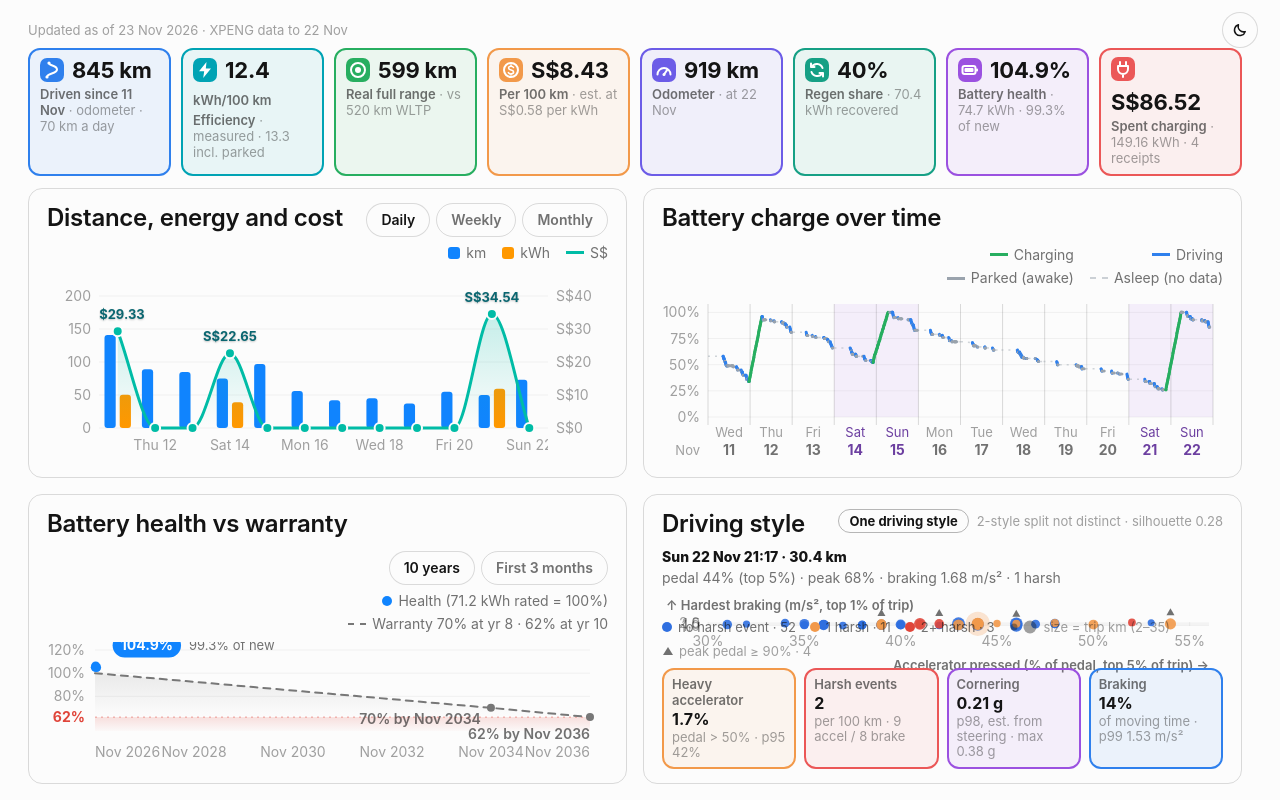
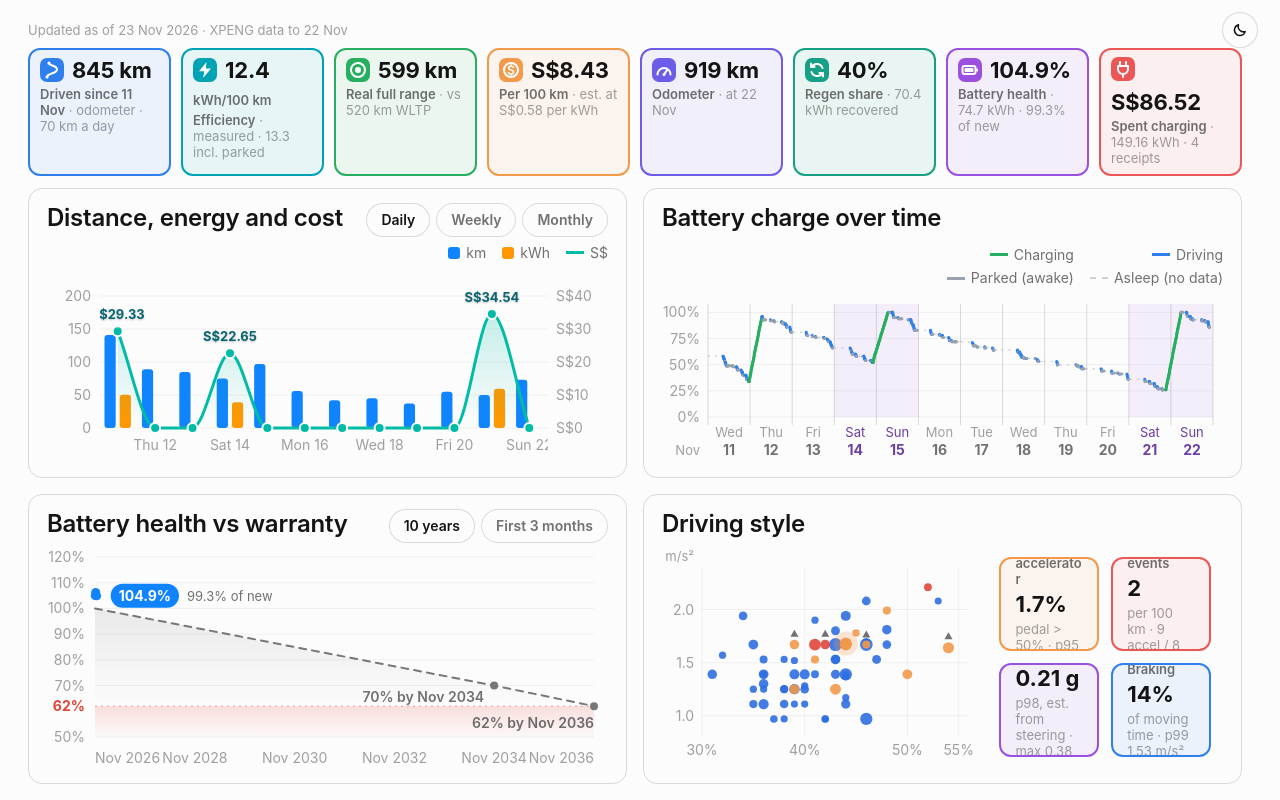
Before and after one commit to ncheewee/rocky-dashboard, a React (Vite) app: page / in a window 1280 px wide. Shown: the top 800 px of the page. Built offline with nearby package versions, Linux system fonts and the light colour scheme.

Commit message:
Desktop: SOH chip inside the plot, driving-style 60/40 2x2, speed labels in bars

```diff
--- a/src/Dashboard.tsx
+++ b/src/Dashboard.tsx
@@ -576,7 +576,7 @@ function SohPanel() {
   const { ref, w, h } = useWidth();
   const narrow = w < 560;
   const H = DESK ? Math.max(90, h) : narrow ? 280 : 330;
-  const L = 48, R = 18, T = DESK ? 8 : 22, B = 38;
+  const L = 48, R = DESK ? 14 : 18, T = DESK ? 6 : 22, B = DESK ? 32 : 38;
   const pw = Math.max(10, w - L - R), ph = H - T - B;
   const t0 = utc(DELIVERY), t1 = utc(WARRANTY_END), t8 = utc(WARRANTY_Y8);
   const xMin = zoom ? utc("2026-11-01") : t0;
@@ -620,12 +620,7 @@ function SohPanel() {
   return (
     <div style={{ display: "flex", flexDirection: "column", gap: DESK ? 8 : 12, minWidth: 0, height: DESK ? "100%" : undefined, minHeight: DESK ? 0 : undefined }}>
       {DESK ? (
-        <HeadRow title="Battery health vs warranty">
-          <div style={{ display: "flex", flexDirection: "column", alignItems: "flex-end", gap: 6 }}>
-            {sohPills}
-            <ChartLegend items={sohLegend} stack align="end" />
-          </div>
-        </HeadRow>
+        <HeadRow title="Battery health vs warranty">{sohPills}</HeadRow>
       ) : (
       <div style={{ display: "flex", flexWrap: "wrap", gap: 12, alignItems: "center", justifyContent: "space-between", flex: "none" }}>
         {sohPills}
@@ -664,13 +659,21 @@ function SohPanel() {
             {!zoom && <text x={w - R} y={y(62) + 22} textAnchor="end" fontSize={FS} fontWeight={600} fill={theme.text.secondary}>{narrow ? "62% by 2036" : "62% by Nov 2036"}</text>}
             {pts.length > 1 && <path d={smoothPath(pts)} fill="none" stroke={hc} strokeWidth={2.5} strokeLinecap="round" />}
             {pts.map((p, i) => <circle key={i} cx={p.x} cy={p.y} r={4.5} fill={hc} />)}
-            {l && last && (
+            {l && last && (() => {
+              const chipH = 24;
+              const chipY = Math.max(T + 2, Math.min(l.y - chipH / 2, T + ph - chipH - 2));
+              const chipX = pillRight ? l.x + 14 : l.x - 14 - pillW;
+              const tx = chipX + pillW / 2;
+              const ty = chipY + 17;
+              const subX = pillRight ? chipX + pillW + 8 : chipX - 8;
+              return (
               <g>
-                <rect x={pillRight ? l.x + 16 : l.x - 16 - pillW} y={l.y - 34} width={pillW} height={24} rx={12} fill={hc} />
-                <text x={pillRight ? l.x + 16 + pillW / 2 : l.x - 16 - pillW / 2} y={l.y - 17} textAnchor="middle" fontSize={14} fontWeight={700} fill="#FFFFFF">{pill}</text>
-                {sub && <text x={pillRight ? l.x + 16 + pillW + 8 : l.x - 24 - pillW} y={l.y - 17} textAnchor={pillRight ? "start" : "end"} fontSize={13} fill={theme.text.secondary}>{sub}</text>}
+                <rect x={chipX} y={chipY} width={pillW} height={chipH} rx={12} fill={hc} />
+                <text x={tx} y={ty} textAnchor="middle" fontSize={14} fontWeight={700} fill="#FFFFFF">{pill}</text>
+                {sub && <text x={subX} y={ty} textAnchor={pillRight ? "start" : "end"} fontSize={13} fill={theme.text.secondary}>{sub}</text>}
               </g>
-            )}
+              );
+            })()}
           </svg>
         )}
       </div>
@@ -1228,18 +1231,39 @@ function DriveHeatmap() {
 function SpeedBands() {
   const theme = useGrokTheme();
   const max = Math.max(...SPEED.map((s) => s.eff ?? 0));
-  return (
-    <div style={{ display: "flex", flexDirection: "column", justifyContent: DESK ? "space-between" : undefined, gap: DESK ? 0 : 12, minWidth: 0, height: DESK ? "100%" : undefined, minHeight: DESK ? 0 : undefined, overflow: DESK ? "hidden" : undefined }}>
+  if (DESK) {
+    return (
+      <div style={{ display: "flex", flexDirection: "column", justifyContent: "space-between", gap: 8, minWidth: 0, height: "100%", minHeight: 0, overflow: "hidden" }}>
+        {SPEED.map((s) => {
+          const col = effColor(s.eff);
+          const pct = s.eff === null ? 0 : (s.eff / max) * 100;
+          return (
+            <div key={s.band} style={{ display: "flex", alignItems: "center", gap: 10, flex: "1 1 0", minHeight: 28, minWidth: 0 }}>
+              <div style={{ flex: 1, minWidth: 0, height: "100%", maxHeight: 40, borderRadius: 8, background: theme.bg.subtle, position: "relative", overflow: "hidden" }}>
+                {s.eff !== null && <div style={{ width: `${pct}%`, height: "100%", background: col.bg, borderRadius: 8 }} />}
+                <span style={{ position: "absolute", left: 10, top: 0, bottom: 0, display: "flex", alignItems: "center", fontSize: 13, fontWeight: 700, color: s.eff === null ? theme.text.secondary : col.ink, pointerEvents: "none", whiteSpace: "nowrap" }}>{`${s.band.replace("-", "–")} km/h`}</span>
+              </div>
+              <span style={{ width: 48, textAlign: "right", fontSize: 15, fontWeight: 700, color: theme.text.primary, flex: "none" }}>{s.eff === null ? "–" : s.eff}</span>
+              <span style={{ minWidth: 150, fontSize: 13, color: theme.text.tertiary, flex: "none", whiteSpace: "nowrap" }}>{`${s.km}% km · ${s.time}% min`}</span>
+            </div>
+          );
+        })}
+        <div style={{ fontSize: 13, color: theme.text.tertiary, flex: "none" }}>kWh/100 km</div>
+      </div>
+    );
+  }
+  return (
+    <div style={{ display: "flex", flexDirection: "column", gap: 12, minWidth: 0 }}>
       {SPEED.map((s) => {
         const col = effColor(s.eff);
         return (
-          <div key={s.band} style={{ display: "flex", flexDirection: "column", gap: DESK ? 2 : 4, minWidth: 0, flex: "none" }}>
+          <div key={s.band} style={{ display: "flex", flexDirection: "column", gap: 4, minWidth: 0 }}>
             <div style={{ display: "flex", justifyContent: "space-between", gap: 8, flexWrap: "wrap", fontSize: 14 }}>
               <span style={{ fontWeight: 700, color: theme.text.primary }}>{`${s.band.replace("-", "–")} km/h`}</span>
               <span style={{ color: theme.text.tertiary, fontSize: 13 }}>{`${s.km}% of km · ${s.time}% of time`}</span>
             </div>
             <div style={{ display: "flex", alignItems: "center", gap: 8 }}>
-              <div style={{ flex: 1, height: DESK ? 16 : 22, borderRadius: 6, background: theme.bg.subtle, overflow: "hidden", minWidth: 0 }}>
+              <div style={{ flex: 1, height: 22, borderRadius: 6, background: theme.bg.subtle, overflow: "hidden", minWidth: 0 }}>
                 {s.eff !== null && <div style={{ width: `${(s.eff / max) * 100}%`, height: "100%", background: col.bg, borderRadius: 6 }} />}
               </div>
               <span style={{ width: 52, textAlign: "right", fontSize: 15, fontWeight: 700, color: theme.text.primary, flexShrink: 0 }}>{s.eff === null ? "–" : s.eff}</span>
@@ -1247,7 +1271,7 @@ function SpeedBands() {
           </div>
         );
       })}
-      <div style={{ fontSize: 13, color: theme.text.tertiary, flex: "none" }}>kWh/100 km</div>
+      <div style={{ fontSize: 13, color: theme.text.tertiary }}>kWh/100 km</div>
     </div>
   );
 }
@@ -1532,7 +1556,7 @@ function StylePanel() {
   const { ref, w, h } = useWidth();
   const narrow = w < 560;
   const H = DESK ? Math.max(80, h) : narrow ? 240 : 280;
-  const L = 46, R = 14, T = DESK ? 26 : 14, B = DESK ? 50 : 30;
+  const L = DESK ? 40 : 46, R = DESK ? 10 : 14, T = DESK ? 18 : 14, B = DESK ? 28 : 30;
   const pw = Math.max(10, w - L - R), ph = H - T - B;
   const x0 = 30, x1 = 56, y0 = 0.8, y1 = 2.4;
   const x = (v: number) => L + ((v - x0) / (x1 - x0)) * pw;
@@ -1584,18 +1608,17 @@ function StylePanel() {
       <div ref={ref} style={{ width: "100%", minWidth: 0, ...(DESK ? { flex: 1, minHeight: 0 } : { minHeight: H }) }}>
         {w > 0 && (!DESK || h > 0) && (
           <svg width={w} height={H} style={{ display: "block" }} role="img" aria-label="Each trip: accelerator use against hardest braking">
-            {DESK && <text x={4} y={14} fontSize={13} fontWeight={600} fill={theme.text.secondary}>↑ Hardest braking (m/s², top 1% of trip)</text>}
-            {DESK && <text x={w - R} y={H - 6} textAnchor="end" fontSize={13} fontWeight={600} fill={theme.text.secondary}>Accelerator pressed (% of pedal, top 5% of trip) →</text>}
+            {DESK && <text x={L - 8} y={12} textAnchor="end" fontSize={13} fill={theme.text.tertiary}>m/s²</text>}
             {[1.0, 1.5, 2.0].map((v) => (
               <g key={v}>
                 <line x1={L} x2={w - R} y1={y(v)} y2={y(v)} stroke={theme.border.subtle} />
                 <text x={L - 8} y={y(v) + 5} textAnchor="end" fontSize={FS} fill={theme.text.tertiary}>{v.toFixed(1)}</text>
               </g>
             ))}
-            {[30, 35, 40, 45, 50, 55].map((v) => (
+            {(DESK ? [30, 40, 50, 55] : [30, 35, 40, 45, 50, 55]).map((v) => (
               <g key={v}>
                 <line x1={x(v)} x2={x(v)} y1={T} y2={T + ph} stroke={theme.border.subtle} />
-                <text x={x(v)} y={T + ph + 20} textAnchor="middle" fontSize={FS} fill={theme.text.tertiary}>{`${v}%`}</text>
+                <text x={x(v)} y={T + ph + 18} textAnchor="middle" fontSize={FS} fill={theme.text.tertiary}>{`${v}%`}</text>
               </g>
             ))}
             {STYLE_T.map((t, i) => ({ t, i })).sort((a, b) => a.t[3] - b.t[3]).map(({ t, i }) => {
@@ -1615,19 +1638,19 @@ function StylePanel() {
   );
   if (DESK) {
     return (
-      <div style={{ display: "flex", flexDirection: "column", gap: 8, minWidth: 0, height: "100%", minHeight: 0 }}>
-        <HeadRow title="Driving style">{pillEl}</HeadRow>
-        {detailEl}
-        {chartEl}
-        {legendEl}
-        <div style={{ display: "grid", gridTemplateColumns: "repeat(4, minmax(0, 1fr))", gap: 8, flex: "none", minWidth: 0 }}>
-          {tiles.map((t) => (
-            <div key={t.label} style={{ borderRadius: 12, padding: "6px 8px 7px", background: t.color + "14", border: `2px solid ${t.color}`, display: "flex", flexDirection: "column", gap: 1, minWidth: 0, boxSizing: "border-box" }}>
-              <span style={{ fontSize: 13, fontWeight: 600, color: theme.text.secondary, lineHeight: "16px" }}>{t.label}</span>
-              <span style={{ fontSize: 16, fontWeight: 700, color: theme.text.primary, lineHeight: "20px" }}>{t.value}</span>
-              <span style={{ fontSize: 13, color: theme.text.tertiary, lineHeight: "15px" }}>{t.note}</span>
-            </div>
-          ))}
+      <div style={{ display: "flex", flexDirection: "column", gap: 10, minWidth: 0, height: "100%", minHeight: 0, flex: 1 }}>
+        <HeadRow title="Driving style" />
+        <div style={{ flex: 1, minHeight: 0, minWidth: 0, display: "flex", flexDirection: "row", gap: 16, padding: "0 4px 4px 0", alignItems: "stretch" }}>
+          <div style={{ flex: "6 1 0", minWidth: 0, minHeight: 0, display: "flex", flexDirection: "column" }}>{chartEl}</div>
+          <div style={{ flex: "4 1 0", alignSelf: "stretch", display: "grid", gridTemplateColumns: "minmax(0, 1fr) minmax(0, 1fr)", gridTemplateRows: "minmax(0, 1fr) minmax(0, 1fr)", alignItems: "stretch", justifyItems: "stretch", gap: 12, minWidth: 0, minHeight: 0, padding: "8px 8px 8px 4px", boxSizing: "border-box" }}>
+            {tiles.map((t) => (
+              <div key={t.label} style={{ borderRadius: 12, padding: "12px 14px", background: t.color + "14", border: `2px solid ${t.color}`, display: "flex", flexDirection: "column", justifyContent: "center", gap: 4, minWidth: 0, minHeight: 0, overflow: "hidden", boxSizing: "border-box" }}>
+                <span style={{ fontSize: 13, fontWeight: 600, color: theme.text.secondary, lineHeight: "16px" }}>{t.label}</span>
+                <span style={{ fontSize: 22, fontWeight: 700, color: theme.text.primary, lineHeight: "26px" }}>{t.value}</span>
+                <span style={{ fontSize: 13, color: theme.text.tertiary, lineHeight: "16px" }}>{t.note}</span>
+              </div>
+            ))}
+          </div>
         </div>
       </div>
     );
```
Also changed, not shown: 2 other files (tests, documents, lock files or other folders).
